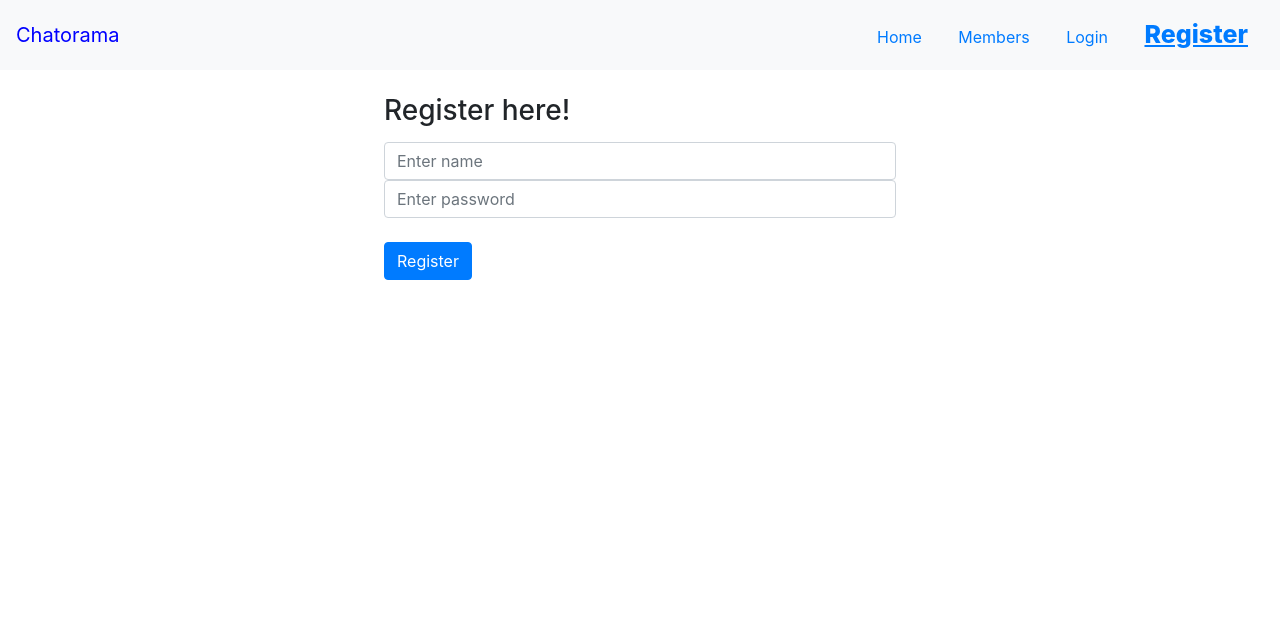
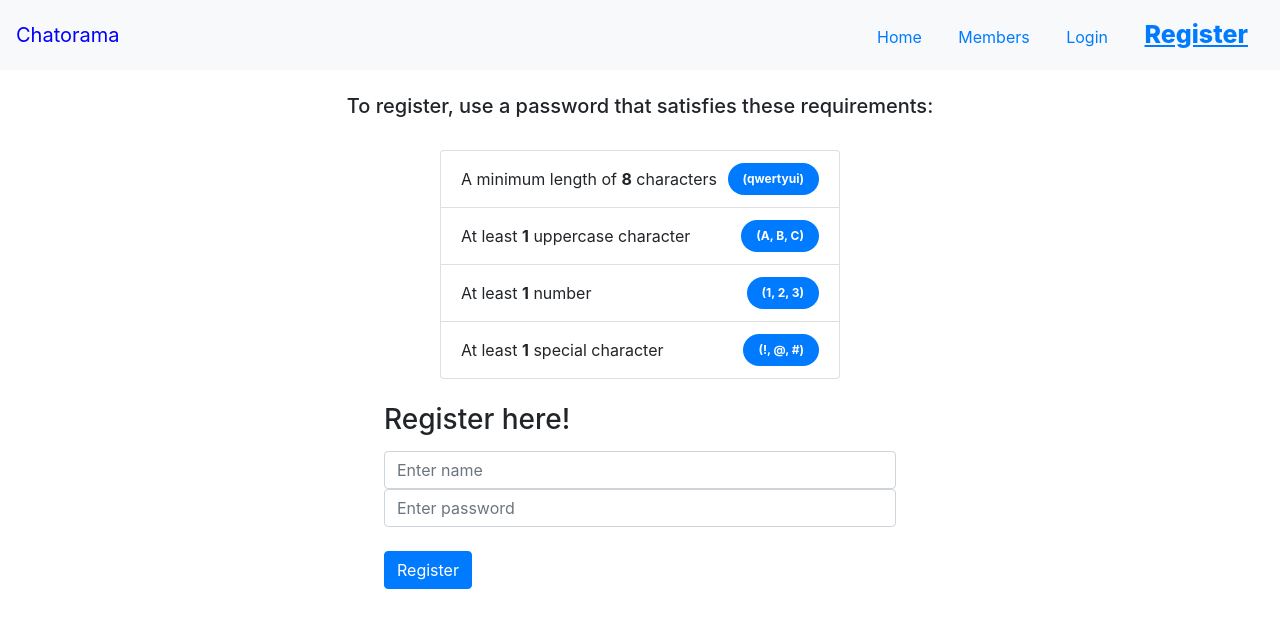
Before and after one commit to jiaqifengg/cse312-project, a Flask app: page /register in a window 1280 px wide. Shown: the top 619 px of the page. Run offline with Flask 2, Linux system fonts and the light colour scheme; some libraries are stand-ins or nearby versions.

Commit message:
Password Requirements
Added password requirements to make password registration more secure.

```diff
--- a/app.py
+++ b/app.py
@@ -3,8 +3,8 @@ from flask_socketio import SocketIO, emit, join_room, leave_room
 #from flask_login import current_user, login_user, logout_user, login_required
 #from flask_pymongo import PyMongo
 #import pymongo
-#import os
-#import re
+import os
+import re
 from pymongo import MongoClient
 from werkzeug.security import generate_password_hash, check_password_hash
 
@@ -13,8 +13,7 @@ app = Flask(__name__, template_folder='templates', static_folder='static')
 app.config['SECRET_KEY'] = '5008cafee462ca7c310116be'
 
 # change this to whatever you use locally if you test locally
-# client = MongoClient(
-#     "mongodb://localhost:27017/?readPreference=primary&appname=MongoDB%20Compass&directConnection=true&ssl=false")
+#client = MongoClient("mongodb://localhost:27017/?readPreference=primary&appname=MongoDB%20Compass&directConnection=true&ssl=false")
 # KEEP FOR DOCKER ==>
 client = MongoClient("mongo")  # for docker
 database = client['rocketDatabase']
@@ -25,7 +24,6 @@ socketio = SocketIO(app)
 
 users = {}
 
-
 def html(stuff):
     return '<html><body>' + stuff + '</body></html>'
 
@@ -33,7 +31,6 @@ def cleanHTML(content):
     return content.replace("&", "&amp;").replace("<", "&lt;").replace(">", "&gt;").replace('\"', '&quot;').replace('\'', '&#39;')
 
 count = 0
-
 
 @app.route("/")
 def index():
@@ -65,6 +62,24 @@ def register():
     if request.method == "POST":
         name = request.form['registerName']
         password = request.form['registerPassword']
+
+        passwordLength = len(password)
+        uppercaseLetter = re.search('[A-Z]', password)
+        number = re.search('[0-9]', password)
+        special = re.search('[ ~!@#$%^&*()}{\/_:?<> ]', password)
+
+        if passwordLength < 8:
+            string = "<h3 style = '"'color: red'"'>Password needs at least 8 characters!</h3>"
+            return html(string)
+        elif uppercaseLetter == None:
+            string = "<h3 style = '"'color: red'"'>Password needs at least 1 uppercase character!</h3>"
+            return html(string)
+        elif number == None:
+            string = "<h3 style = '"'color: red'"'>Password needs at least 1 number!</h3>"
+            return html(string)
+        elif special == None:
+            string = "<h3 style = '"'color: red'"'>Password needs at least 1 special character!</h3>"
+            return html(string)
 
         hashedPassword = generate_password_hash(password)
         user = userCollection.find_one({"name": name})
--- a/templates/login.html
+++ b/templates/login.html
@@ -57,6 +57,7 @@
       </ul>
     </nav>
 
+    <br>
     <div>
         <div id = "message"></div>
 
--- a/templates/register.html
+++ b/templates/register.html
@@ -60,6 +60,31 @@
       </ul>
     </nav>
 
+    <br>
+    <center>
+    <h5>To register, use a password that satisfies these requirements:</h5>
+    <br>
+    <ul style = "width: 400px" class="list-group">
+      <li class="list-group-item d-flex justify-content-between align-items-center">
+        <p style = "margin: 0; padding: 0">A minimum length of <b>8</b> characters </p><span style = "padding: 10px 15px 10px 15px" class="badge badge-primary badge-pill">(qwertyui)</span>
+      </li>
+
+      <li class="list-group-item d-flex justify-content-between align-items-center">
+        <p style = "margin: 0; padding: 0">At least <b>1</b> uppercase character</p><span style = "padding: 10px 15px 10px 15px" class="badge badge-primary badge-pill">(A, B, C)</span>
+      </li>
+
+      <li class="list-group-item d-flex justify-content-between align-items-center">
+        <p style = "margin: 0; padding: 0">At least <b>1</b> number</p><span style = "padding: 10px 15px 10px 15px" class="badge badge-primary badge-pill">(1, 2, 3)</span>
+      </li>
+
+      <li class="list-group-item d-flex justify-content-between align-items-center">
+        <p style = "margin: 0; padding: 0">At least <b>1</b> special character</p><span style = "padding: 10px 15px 10px 15px" class="badge badge-primary badge-pill">(!, @, #)</span>
+      </li>
+
+    </ul>
+
+    </center>
+
     <div>
         <div id = "message"></div>
         <br>
```
